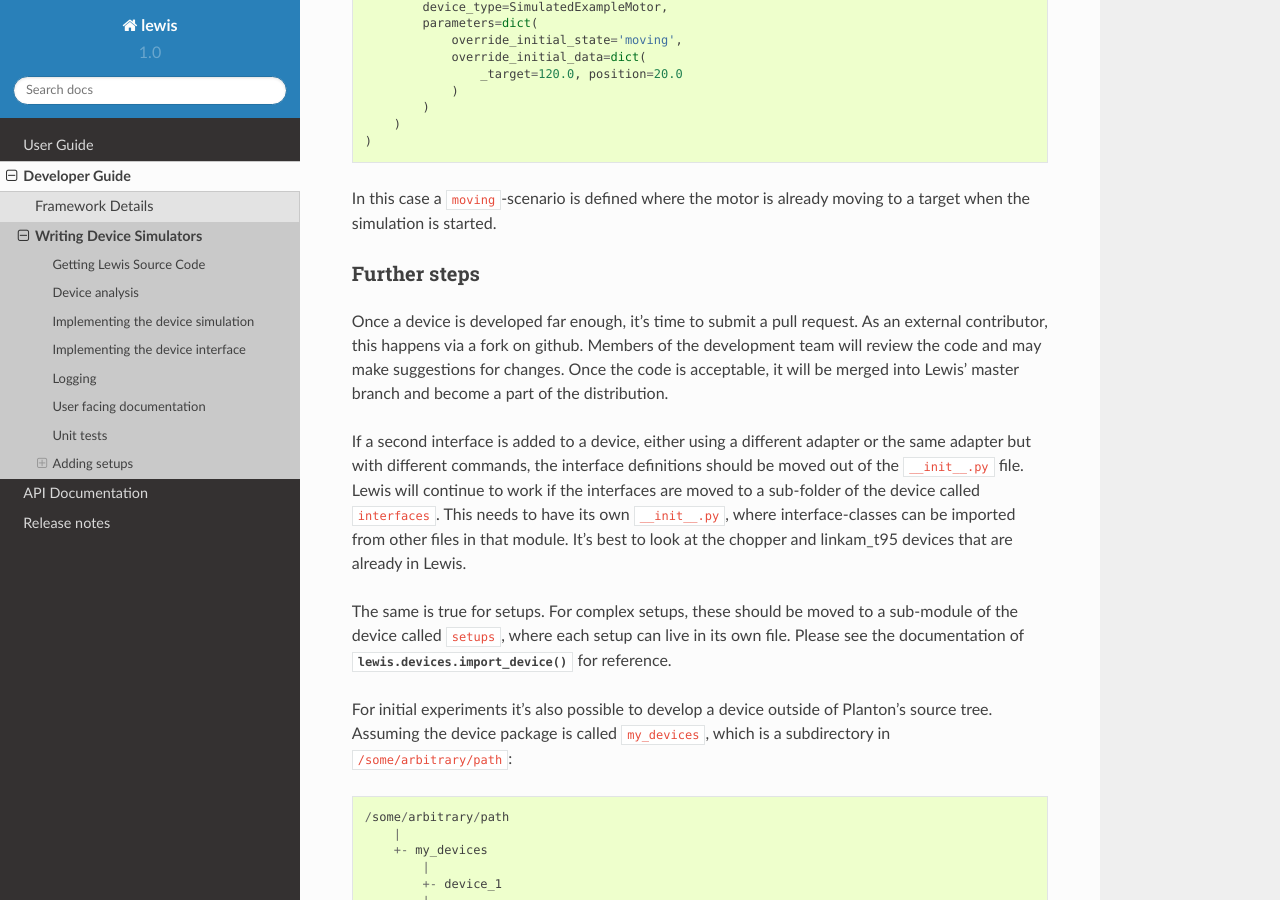
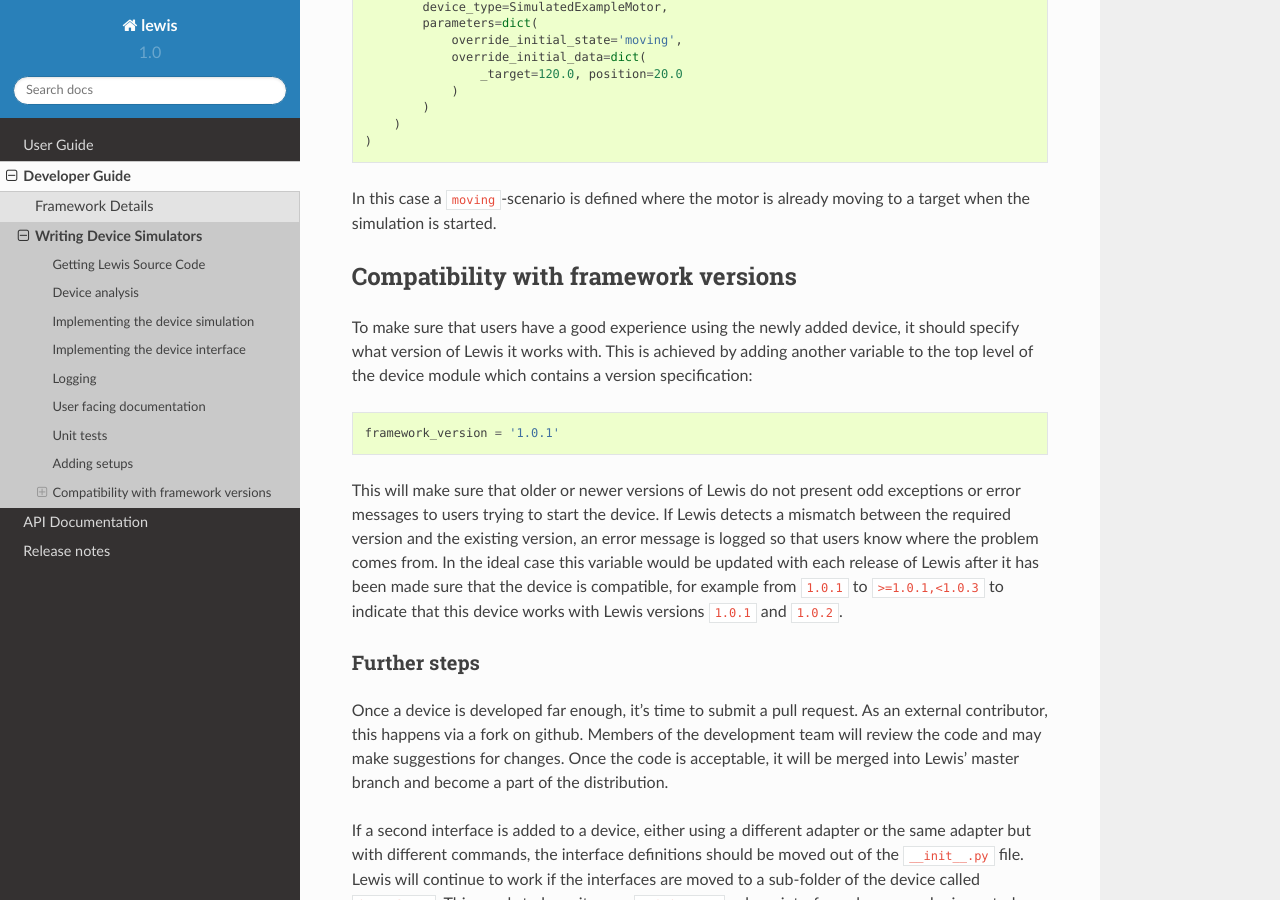
Before and after one commit to ISISComputingGroup/lewis-ess, a Sphinx documentation site: the page built from docs/developer_guide/writing_devices.rst, in a window 1280 px wide and 900 px high, scrolled down 6954 px. Built offline with Sphinx 7.4.7 and the Read the Docs theme 2.0.0, drawn with Linux system fonts in a browser that asks for light colours; formulas are drawn with MathJax 3.

Commit message:
Update documentation

```diff
--- a/docs/developer_guide/writing_devices.rst
+++ b/docs/developer_guide/writing_devices.rst
@@ -383,6 +383,26 @@ type and initialization parameters:
 In this case a ``moving``-scenario is defined where the motor is already
 moving to a target when the simulation is started.
 
+Compatibility with framework versions
+~~~~~~~~~~~~~~~~~~~~~~~~~~~~~~~~~~~~~
+
+To make sure that users have a good experience using the newly added device,
+it should specify what version of Lewis it works with. This is achieved by
+adding another variable to the top level of the device module which contains
+a version specification:
+
+.. code:: python
+
+    framework_version = '1.0.1'
+
+This will make sure that older or newer versions of Lewis do not present odd exceptions
+or error messages to users trying to start the device. If Lewis detects a mismatch
+between the required version and the existing version, an error message is logged
+so that users know where the problem comes from. In the ideal case this variable
+would be updated with each release of Lewis after it has been made sure that the
+device is compatible, for example from ``1.0.1`` to ``>=1.0.1,<1.0.3`` to indicate
+that this device works with Lewis versions ``1.0.1`` and ``1.0.2``.
+
 Further steps
 -------------
 
```
Also changed, not shown: docs/release_notes/release_1_0_3.rst (+20 -0 lines).
